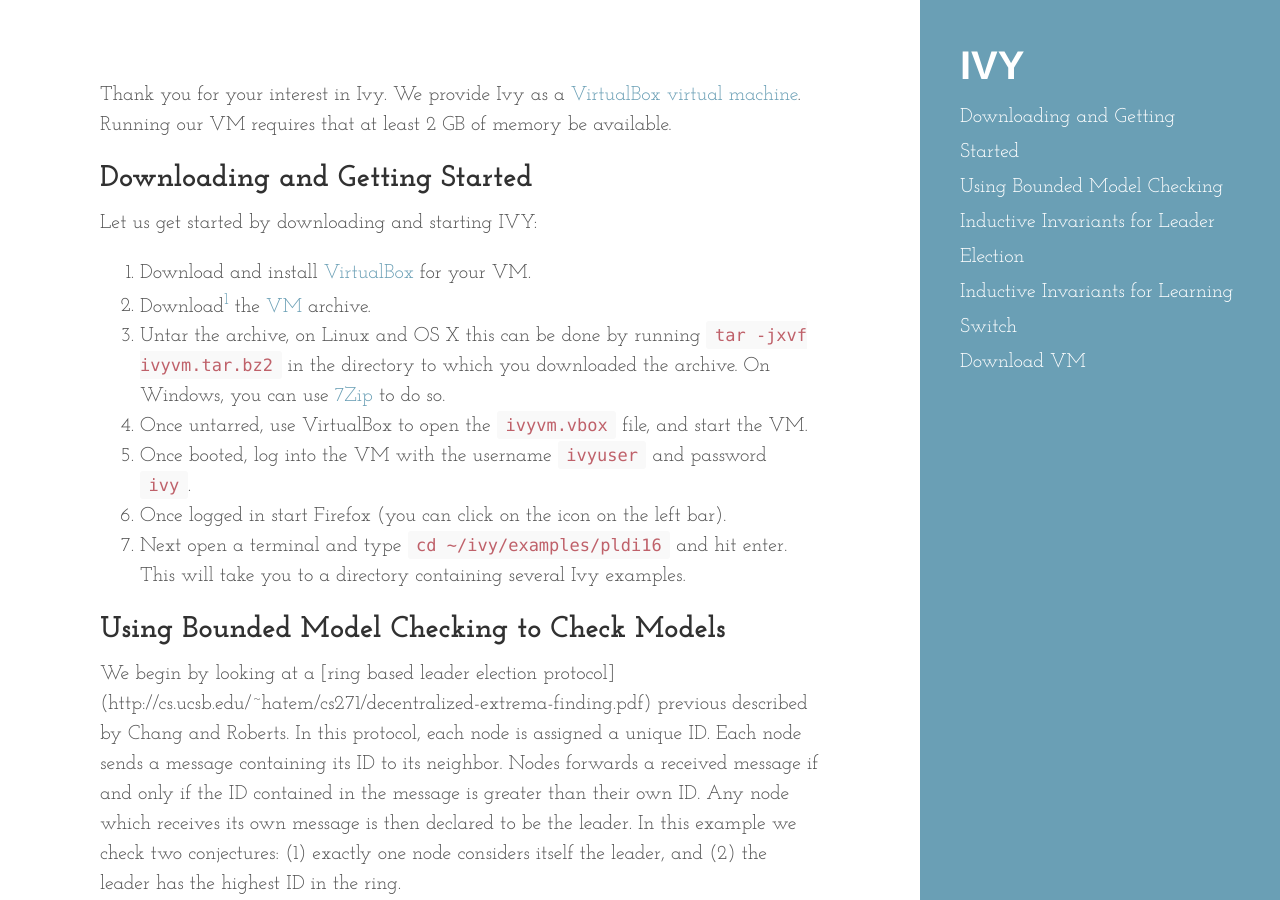
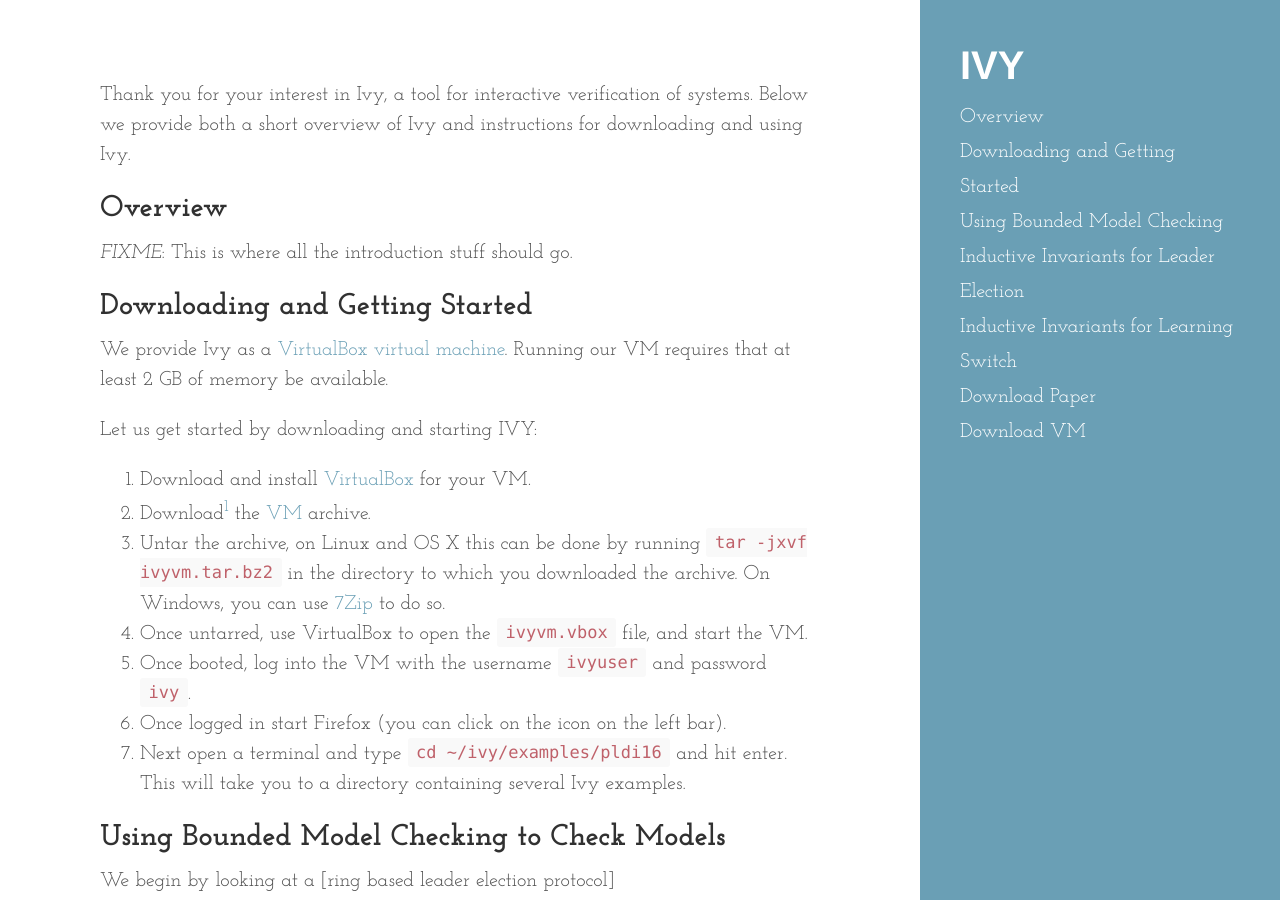
Before and after one commit to apanda/ivy, a Jekyll site: the page built from index.md, in a window 1280 px wide and 900 px high. Built offline with Jekyll 4.4.1, drawn with Linux system fonts in a browser that asks for light colours.

Commit message:
Add overview

```diff
--- a/_includes/sidebar.html
+++ b/_includes/sidebar.html
@@ -7,10 +7,12 @@
         </a>
       </h1>
     </div>
+    <a class="sidebar-nav-item" href="index.html#overview">Overview</a>
     <a class="sidebar-nav-item" href="index.html#downloading">Downloading and Getting Started</a>
     <a class="sidebar-nav-item" href="index.html#bmc">Using Bounded Model Checking</a>
     <a class="sidebar-nav-item" href="index.html#inductive">Inductive Invariants for Leader Election</a>
     <a class="sidebar-nav-item" href="index.html#lswitch">Inductive Invariants for Learning Switch</a>
+    <a class="sidebar-nav-item" href="">Download Paper</a>
     <a class="sidebar-nav-item" href="http://www.cs.tau.ac.il/~odedp/ivyvm.tar.bz2">Download VM</a>
   </div>
 </div>
--- a/index.md
+++ b/index.md
@@ -2,10 +2,17 @@
 layout: default
 title: Home
 ---
-Thank you for your interest in Ivy. We provide Ivy as a [VirtualBox](https://www.virtualbox.org) [virtual machine](http://www.cs.tau.ac.il/~odedp/ivyvm.tar.bz2). Running our VM requires that at least 2 GB of memory be available.
+Thank you for your interest in Ivy, a tool for interactive verification of systems. Below we provide both a short overview of Ivy and instructions for downloading and using Ivy.
+
+<a href="overview"></a>Overview
+-------------------------------
+*FIXME*: This is where all the introduction stuff should go.
 
 <a href="downloading"></a>Downloading and Getting Started
 ---------------------------------------------------------
+We provide Ivy as a [VirtualBox](https://www.virtualbox.org) [virtual machine](http://www.cs.tau.ac.il/~odedp/ivyvm.tar.bz2). Running our VM requires that at least 2 GB of memory be available.
+
+
 Let us get started by downloading and starting IVY:
 
 1. Download and install [VirtualBox](https://www.virtualbox.org) for your VM.
```
